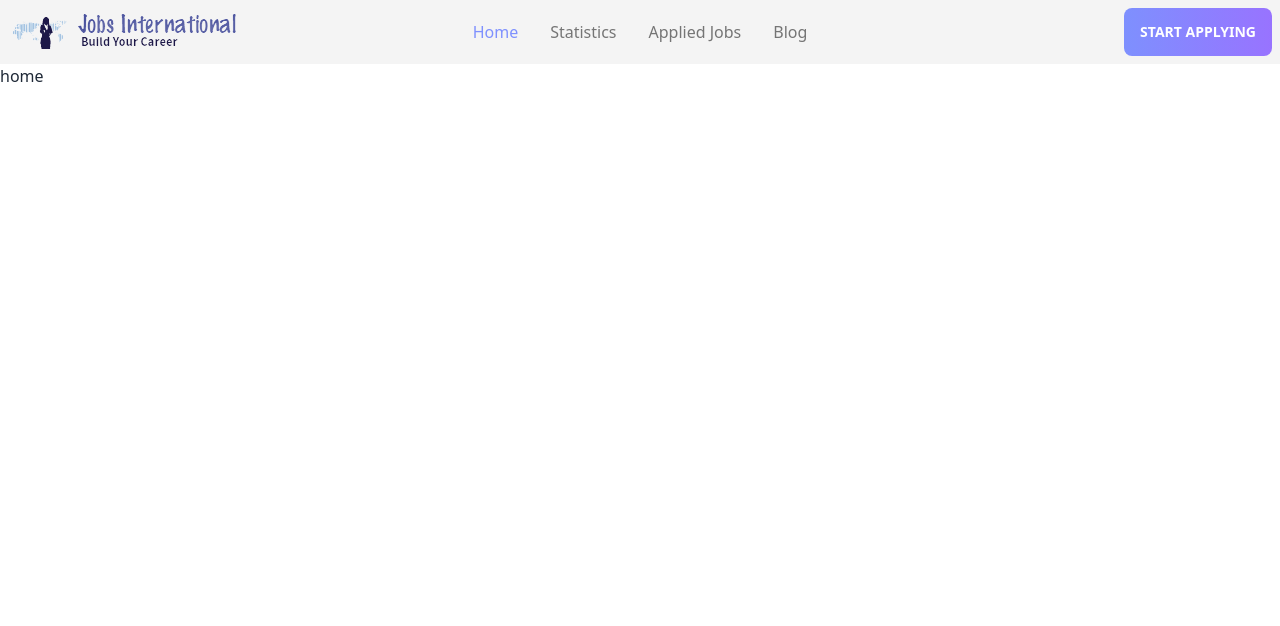
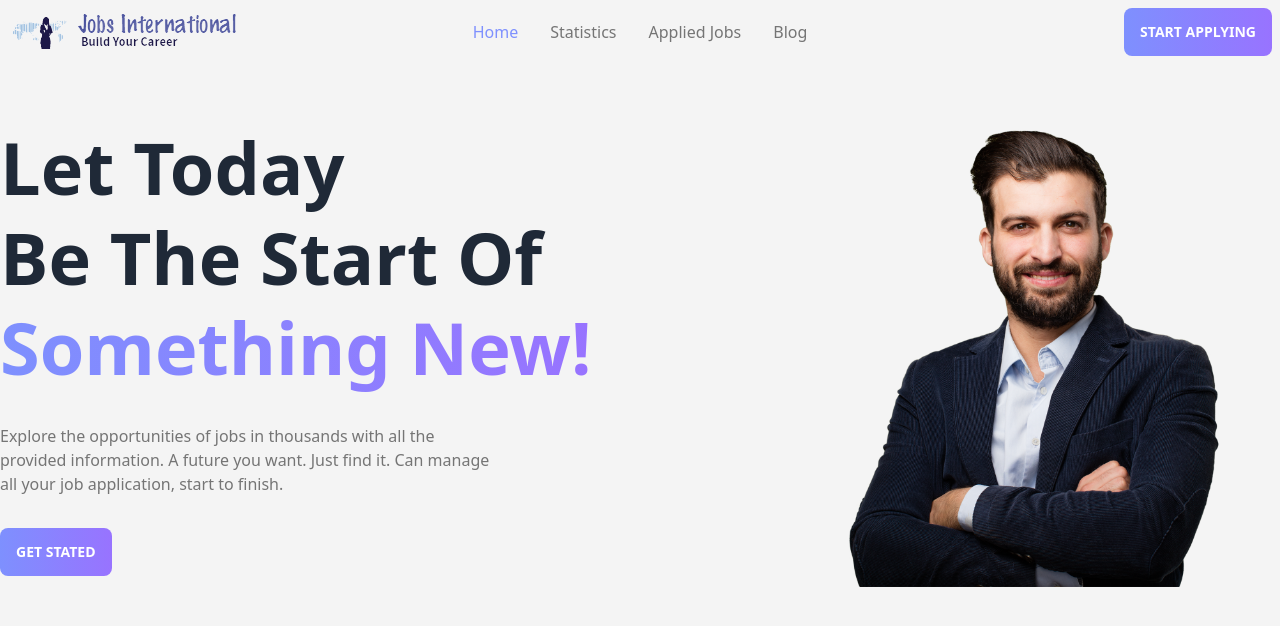
Before and after one commit to ACM-Anik/job_international-a9, a React (Vite) app: page / in a window 1280 px wide. Shown: the top 626 px of the page. Built offline with nearby package versions, Linux system fonts and the light colour scheme.

Commit message:
home cover

```diff
--- a/src/components/Home.jsx
+++ b/src/components/Home.jsx
@@ -2,9 +2,21 @@ import React from 'react';
 
 const Home = () => {
     return (
-        <div>
-            <h2>home</h2>
-        </div>
+        <>
+            <div className='bg-[#F4F4F4] py-4'>
+                <div className='flex justify-center items-center gap-6 container mx-auto py-8'>
+                    <div className=''>
+                        <h1 className='text-7xl font-bold leading-[90px]'>Let Today<br /> Be The Start Of <span className='color-gradient'> Something New!</span></h1>
+                        <p className='color-gray my-8 font-medium'>Explore the opportunities of jobs in thousands with all the <br /> provided information. A future you want. Just find it. Can manage <br /> all your job application, start to finish.</p>
+                        <button className='btn bg-color-gradient'>Get Stated</button>
+                    </div>
+                    <div>
+                        <img src="../../public/All Images/person.png" alt="" />
+                    </div>
+                </div>
+            </div>
+
+        </>
     );
 };
 
```
